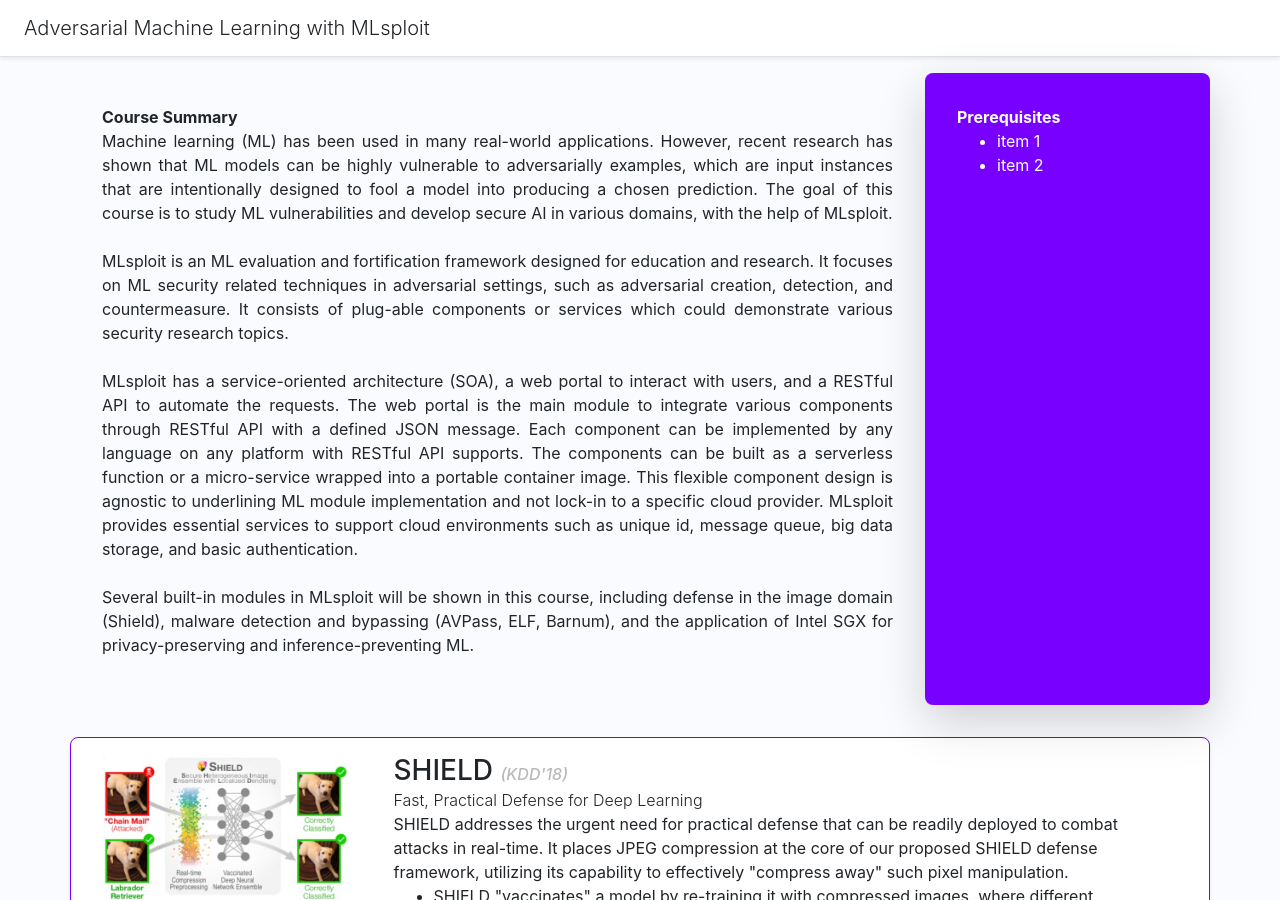
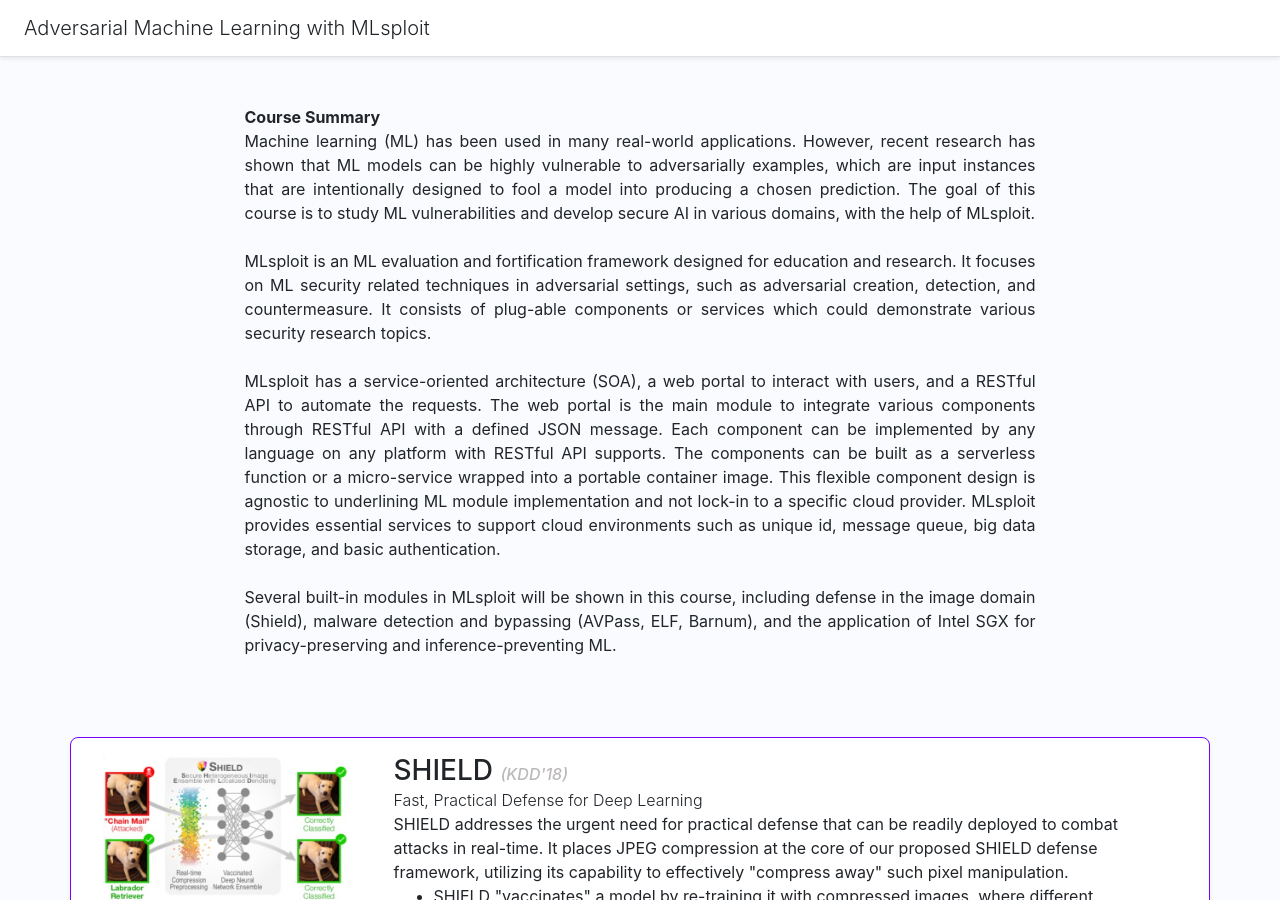
Before and after one commit to mlsploit/mlsploit-tutorial, a Jekyll site: the page built from index.html, in a window 1280 px wide and 900 px high. Built offline with Jekyll 4.4.1, drawn with Linux system fonts in a browser that asks for light colours.

Commit message:
Hide pre-requisites

```diff
--- a/_includes/hero.html
+++ b/_includes/hero.html
@@ -5,13 +5,13 @@
             <p> {{ site.data.course.summary }} </p>
         </div>
 
-        <div class="col-10 col-md-3 shadow-lg" id="prereqs">
+        <!-- <div class="col-10 col-md-3 shadow-lg" id="prereqs">
             <strong>Prerequisites</strong>
             <ul>
                 {% for item in site.data.course.prerequisites %}
                     <li> {{ item }} </li>
                 {% endfor %}
             </ul>
-        </div>
+        </div> -->
     </div>
 </div>
```
